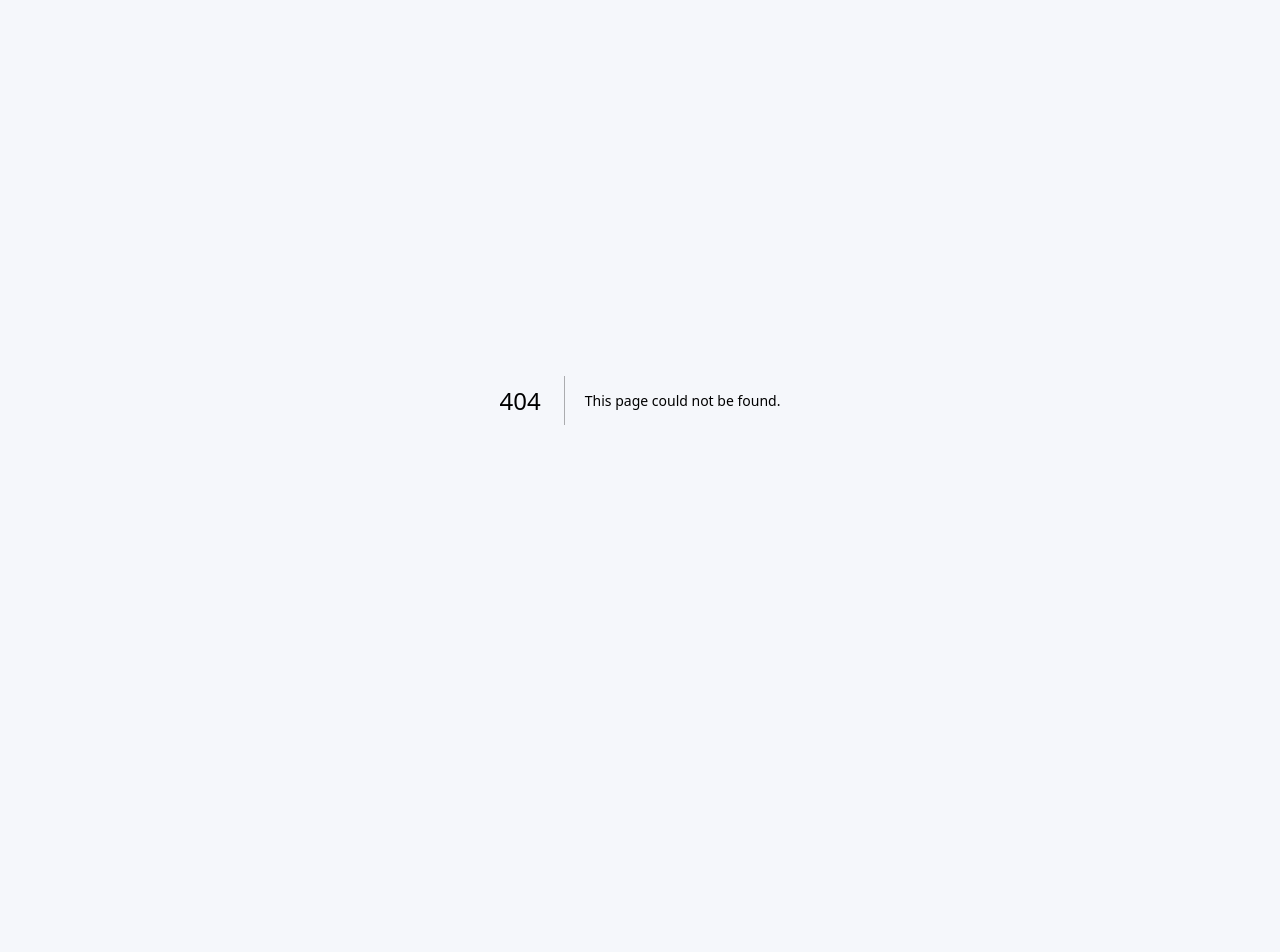
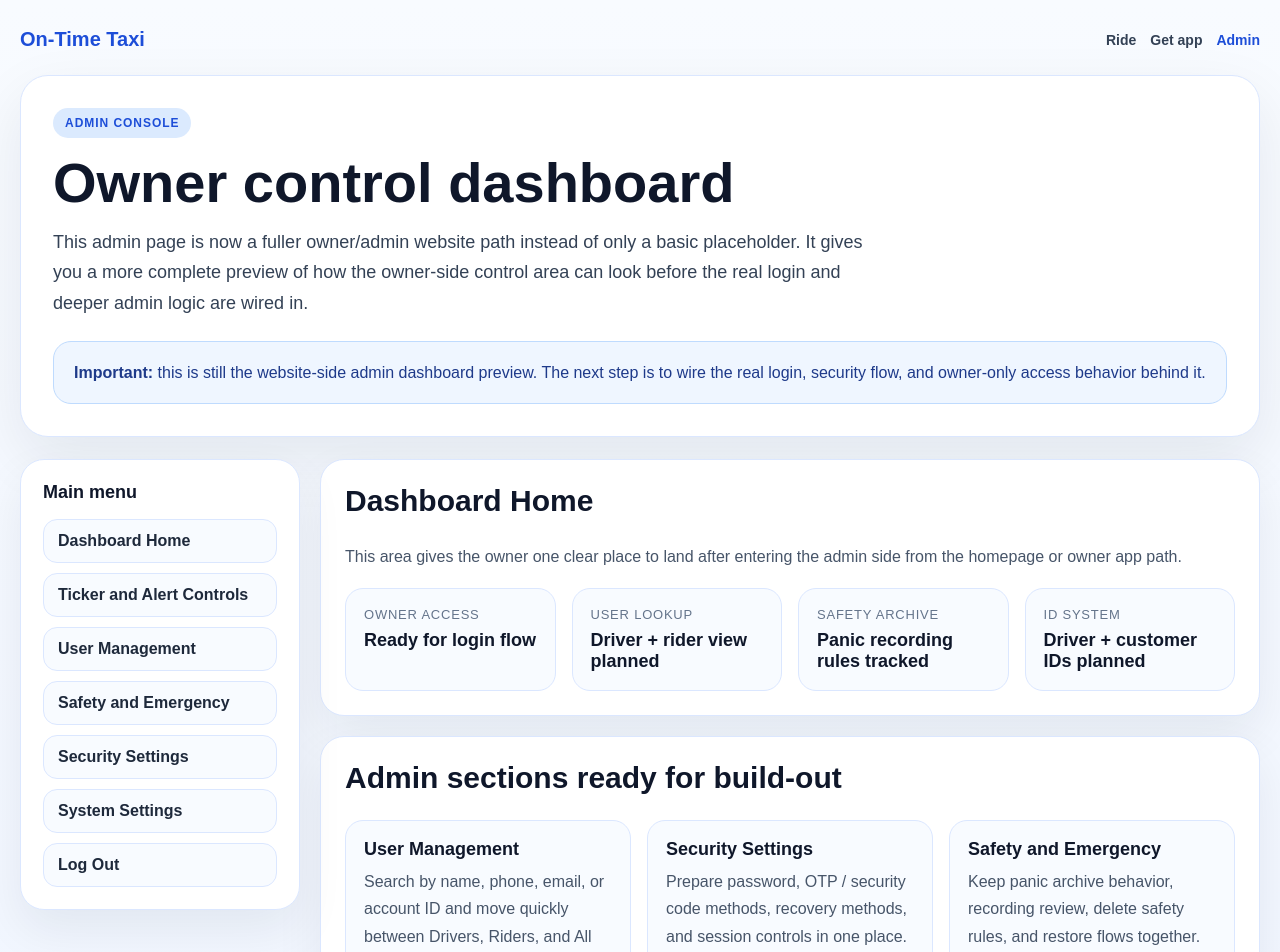
Before and after one commit to Neocryptz369369/ontimetaxipages, a Next.js app: page /admin in a window 1280 px wide. Before the commit this address had no page. Shown: the top 952 px of the page. Before the commit the page ends 800 px from the top, so only its background shows below. Built offline with nearby package versions, Linux system fonts and the light colour scheme.

Commit message:
Expand admin page into owner dashboard preview

```diff
--- /dev/null
+++ b/src/app/admin/page.tsx
@@ -0,0 +1,312 @@
+import Link from 'next/link'
+import type { CSSProperties } from 'react'
+
+const pageStyle: CSSProperties = {
+  minHeight: '100vh',
+  background: 'linear-gradient(180deg, #f8fbff 0%, #eef4ff 100%)',
+  color: '#0f172a',
+  fontFamily: 'Arial, Helvetica, sans-serif',
+}
+
+const shellStyle: CSSProperties = {
+  maxWidth: '1280px',
+  margin: '0 auto',
+  padding: '28px 20px 72px',
+}
+
+const navStyle: CSSProperties = {
+  display: 'flex',
+  justifyContent: 'space-between',
+  alignItems: 'center',
+  gap: '16px',
+  marginBottom: '24px',
+  flexWrap: 'wrap',
+}
+
+const navLinksStyle: CSSProperties = {
+  display: 'flex',
+  gap: '14px',
+  flexWrap: 'wrap',
+  fontSize: '14px',
+  fontWeight: 600,
+}
+
+const heroStyle: CSSProperties = {
+  background: '#ffffff',
+  border: '1px solid #dbe7ff',
+  borderRadius: '28px',
+  padding: '32px',
+  boxShadow: '0 22px 60px rgba(15, 23, 42, 0.08)',
+  marginBottom: '22px',
+}
+
+const badgeStyle: CSSProperties = {
+  display: 'inline-block',
+  padding: '8px 12px',
+  borderRadius: '999px',
+  background: '#dbeafe',
+  color: '#1d4ed8',
+  fontSize: '12px',
+  fontWeight: 700,
+  letterSpacing: '0.08em',
+  textTransform: 'uppercase',
+  marginBottom: '16px',
+}
+
+const titleStyle: CSSProperties = {
+  fontSize: 'clamp(34px, 6vw, 56px)',
+  lineHeight: 1.05,
+  margin: '0 0 14px',
+}
+
+const leadStyle: CSSProperties = {
+  margin: 0,
+  fontSize: '18px',
+  lineHeight: 1.7,
+  color: '#334155',
+  maxWidth: '840px',
+}
+
+const infoBoxStyle: CSSProperties = {
+  marginTop: '22px',
+  padding: '18px 20px',
+  borderRadius: '18px',
+  background: '#eff6ff',
+  border: '1px solid #bfdbfe',
+  color: '#1e3a8a',
+  lineHeight: 1.6,
+}
+
+const dashboardLayoutStyle: CSSProperties = {
+  display: 'grid',
+  gridTemplateColumns: '280px minmax(0, 1fr)',
+  gap: '20px',
+  alignItems: 'start',
+}
+
+const sidebarStyle: CSSProperties = {
+  background: '#ffffff',
+  border: '1px solid #dbe7ff',
+  borderRadius: '24px',
+  padding: '22px',
+  boxShadow: '0 20px 48px rgba(15, 23, 42, 0.07)',
+  position: 'sticky',
+  top: '20px',
+}
+
+const menuHeadingStyle: CSSProperties = {
+  margin: '0 0 16px',
+  fontSize: '18px',
+}
+
+const menuListStyle: CSSProperties = {
+  display: 'grid',
+  gap: '10px',
+}
+
+const menuItemStyle: CSSProperties = {
+  padding: '12px 14px',
+  borderRadius: '14px',
+  background: '#f8fbff',
+  border: '1px solid #dbe7ff',
+  color: '#1e293b',
+  fontWeight: 600,
+}
+
+const contentColumnStyle: CSSProperties = {
+  display: 'grid',
+  gap: '20px',
+}
+
+const sectionStyle: CSSProperties = {
+  background: '#ffffff',
+  border: '1px solid #dbe7ff',
+  borderRadius: '24px',
+  padding: '24px',
+  boxShadow: '0 20px 48px rgba(15, 23, 42, 0.07)',
+}
+
+const statGridStyle: CSSProperties = {
+  display: 'grid',
+  gridTemplateColumns: 'repeat(auto-fit, minmax(180px, 1fr))',
+  gap: '16px',
+  marginTop: '18px',
+}
+
+const statCardStyle: CSSProperties = {
+  background: '#f8fbff',
+  border: '1px solid #dbe7ff',
+  borderRadius: '18px',
+  padding: '18px',
+}
+
+const featureGridStyle: CSSProperties = {
+  display: 'grid',
+  gridTemplateColumns: 'repeat(auto-fit, minmax(240px, 1fr))',
+  gap: '16px',
+  marginTop: '18px',
+}
+
+const featureCardStyle: CSSProperties = {
+  background: '#f8fbff',
+  border: '1px solid #dbe7ff',
+  borderRadius: '18px',
+  padding: '18px',
+}
+
+const buttonRowStyle: CSSProperties = {
+  display: 'flex',
+  gap: '14px',
+  flexWrap: 'wrap',
+  marginTop: '22px',
+}
+
+const primaryButtonStyle: CSSProperties = {
+  display: 'inline-block',
+  textDecoration: 'none',
+  background: '#1d4ed8',
+  color: '#ffffff',
+  fontWeight: 700,
+  padding: '14px 18px',
+  borderRadius: '14px',
+}
+
+const secondaryButtonStyle: CSSProperties = {
+  display: 'inline-block',
+  textDecoration: 'none',
+  background: '#eff6ff',
+  color: '#1d4ed8',
+  fontWeight: 700,
+  padding: '14px 18px',
+  borderRadius: '14px',
+  border: '1px solid #bfdbfe',
+}
+
+const menuItems = [
+  'Dashboard Home',
+  'Ticker and Alert Controls',
+  'User Management',
+  'Safety and Emergency',
+  'Security Settings',
+  'System Settings',
+  'Log Out',
+]
+
+const statCards = [
+  { label: 'Owner access', value: 'Ready for login flow' },
+  { label: 'User lookup', value: 'Driver + rider view planned' },
+  { label: 'Safety archive', value: 'Panic recording rules tracked' },
+  { label: 'ID system', value: 'Driver + customer IDs planned' },
+]
+
+const featureCards = [
+  {
+    title: 'User Management',
+    text: 'Search by name, phone, email, or account ID and move quickly between Drivers, Riders, and All Users.',
+  },
+  {
+    title: 'Security Settings',
+    text: 'Prepare password, OTP / security code methods, recovery methods, and session controls in one place.',
+  },
+  {
+    title: 'Safety and Emergency',
+    text: 'Keep panic archive behavior, recording review, delete safety rules, and restore flows together.',
+  },
+  {
+    title: 'Ticker and Alert Controls',
+    text: 'Leave room for ads, alert flows, and owner-side control panels already being tracked.',
+  },
+  {
+    title: 'Owner App Path',
+    text: 'Support the owner-only admin launch flow and keep it separate from normal rider and driver paths.',
+  },
+  {
+    title: 'System Settings',
+    text: 'Create one place for future connection settings, recovery options, and owner-only controls.',
+  },
+]
+
+export default function AdminPage() {
+  return (
+    <main style={pageStyle}>
+      <div style={shellStyle}>
+        <div style={navStyle}>
+          <Link href="/" style={{ textDecoration: 'none', color: '#1d4ed8', fontWeight: 800, fontSize: '20px' }}>
+            On-Time Taxi
+          </Link>
+          <div style={navLinksStyle}>
+            <Link href="/" style={{ textDecoration: 'none', color: '#334155' }}>Ride</Link>
+            <Link href="/get-app" style={{ textDecoration: 'none', color: '#334155' }}>Get app</Link>
+            <Link href="/admin" style={{ textDecoration: 'none', color: '#1d4ed8' }}>Admin</Link>
+          </div>
+        </div>
+
+        <section style={heroStyle}>
+          <div style={badgeStyle}>Admin console</div>
+          <h1 style={titleStyle}>Owner control dashboard</h1>
+          <p style={leadStyle}>
+            This admin page is now a fuller owner/admin website path instead of only a basic placeholder. It gives you a more complete preview of how the owner-side control area can look before the real login and deeper admin logic are wired in.
+          </p>
+          <div style={infoBoxStyle}>
+            <strong>Important:</strong> this is still the website-side admin dashboard preview. The next step is to wire the real login, security flow, and owner-only access behavior behind it.
+          </div>
+        </section>
+
+        <section style={dashboardLayoutStyle}>
+          <aside style={sidebarStyle}>
+            <h2 style={menuHeadingStyle}>Main menu</h2>
+            <div style={menuListStyle}>
+              {menuItems.map((item) => (
+                <div key={item} style={menuItemStyle}>{item}</div>
+              ))}
+            </div>
+          </aside>
+
+          <div style={contentColumnStyle}>
+            <section style={sectionStyle}>
+              <h2 style={{ marginTop: 0, fontSize: '30px' }}>Dashboard Home</h2>
+              <p style={{ color: '#475569', lineHeight: 1.7, marginTop: 0 }}>
+                This area gives the owner one clear place to land after entering the admin side from the homepage or owner app path.
+              </p>
+
+              <div style={statGridStyle}>
+                {statCards.map((card) => (
+                  <div key={card.label} style={statCardStyle}>
+                    <div style={{ fontSize: '13px', color: '#64748b', marginBottom: '8px', textTransform: 'uppercase', letterSpacing: '0.06em' }}>
+                      {card.label}
+                    </div>
+                    <div style={{ fontWeight: 800, fontSize: '18px' }}>{card.value}</div>
+                  </div>
+                ))}
+              </div>
+            </section>
+
+            <section style={sectionStyle}>
+              <h2 style={{ marginTop: 0, fontSize: '30px' }}>Admin sections ready for build-out</h2>
+              <div style={featureGridStyle}>
+                {featureCards.map((card) => (
+                  <article key={card.title} style={featureCardStyle}>
+                    <div style={{ fontWeight: 800, fontSize: '18px', marginBottom: '8px' }}>{card.title}</div>
+                    <div style={{ color: '#475569', lineHeight: 1.7 }}>{card.text}</div>
+                  </article>
+                ))}
+              </div>
+            </section>
+
+            <section style={sectionStyle}>
+              <h2 style={{ marginTop: 0, fontSize: '30px' }}>Owner-side next focus</h2>
+              <p style={{ color: '#475569', lineHeight: 1.7, marginTop: 0 }}>
+                The next build step after this page is to connect the real owner/admin access flow behind this dashboard so the Admin @ entry and the owner path behave like one connected system.
+              </p>
+
+              <div style={buttonRowStyle}>
+                <Link href="/get-app" style={primaryButtonStyle}>Back to Get app flow</Link>
+                <Link href="/" style={secondaryButtonStyle}>Back to homepage</Link>
+              </div>
+            </section>
+          </div>
+        </section>
+      </div>
+    </main>
+  )
+}
```
